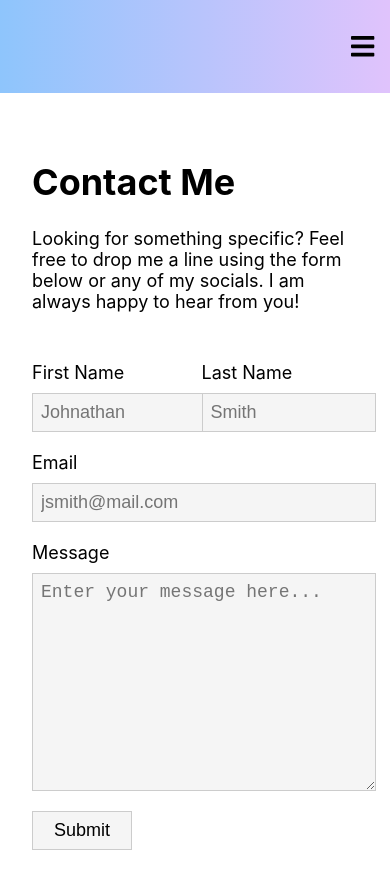
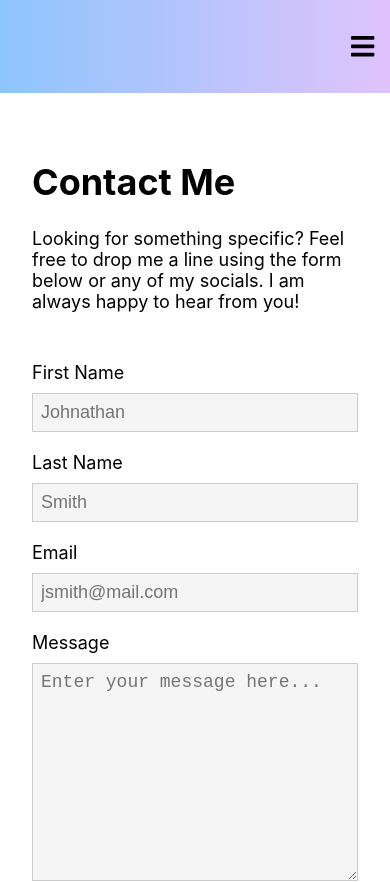
Before and after one commit to landoncolburn/personal-site, a React (Create React App) app: page /contact in a window 390 px wide. Shown: the top 882 px of the page. Built offline with nearby package versions, Linux system fonts and the light colour scheme.

Commit message:
Mobile-ified contact form with media query

```diff
--- a/src/components/Contact/ContactForm/ContactForm.css
+++ b/src/components/Contact/ContactForm/ContactForm.css
@@ -11,6 +11,7 @@
 	background-color: #f5f5f5;
 	margin-bottom: 20px;
 	margin-top: 10px;
+	box-sizing: border-box;
 }
 
 .contact_form label {
@@ -20,6 +21,8 @@
 .contact__form input[type=submit] {
 	width: 100px;
 	margin: 0;
+	font-weight: 400;
+	color: inherit;
 }
 
 .toprow {
@@ -30,3 +33,12 @@
 .sidebyside {
 	width: 48%;
 }
+
+@media screen and (max-width: 1000px) {
+	.sidebyside {
+		width: 100%;
+	}
+	.toprow {
+		display: inherit;
+	}
+}
--- a/src/components/Contact/ContactForm/ContactForm.jsx
+++ b/src/components/Contact/ContactForm/ContactForm.jsx
@@ -7,20 +7,20 @@ function ContactForm() {
 				<form action="">
 					<div className="toprow">
 						<div className="sidebyside">
-							<label for="firs">First Name</label>
+							<label htmlFor="firs">First Name</label>
 							<input type="text" name="firstname" id="firs" placeholder="Johnathan" />
 						</div>
 
 						<div className="sidebyside">
-							<label for="last">Last Name</label>
+							<label htmlFor="last">Last Name</label>
 							<input type="text" name="lastname" id="last" placeholder="Smith" />
 						</div>
 					</div>
 
-					<label for="mail">Email</label>
+					<label htmlFor="mail">Email</label>
 					<input type="email" name="email" id="mail" placeholder="jsmith@mail.com" />
 
-					<label for="mess">Message</label>
+					<label htmlFor="mess">Message</label>
 					<textarea name="message" id="mess" cols="30" rows="10" placeholder="Enter your message here..."></textarea>
 
 					<input type="submit" value="Submit" />
```
